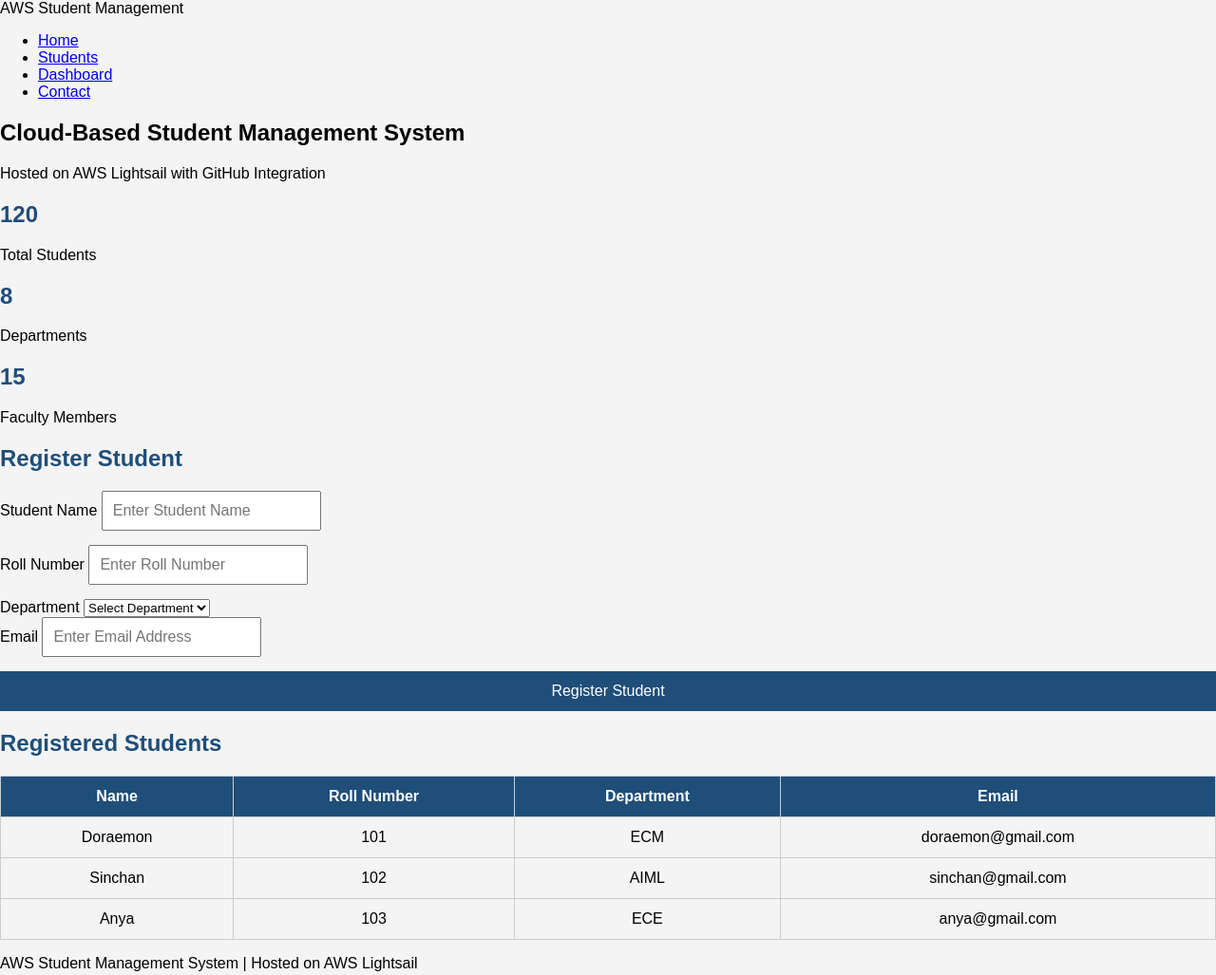
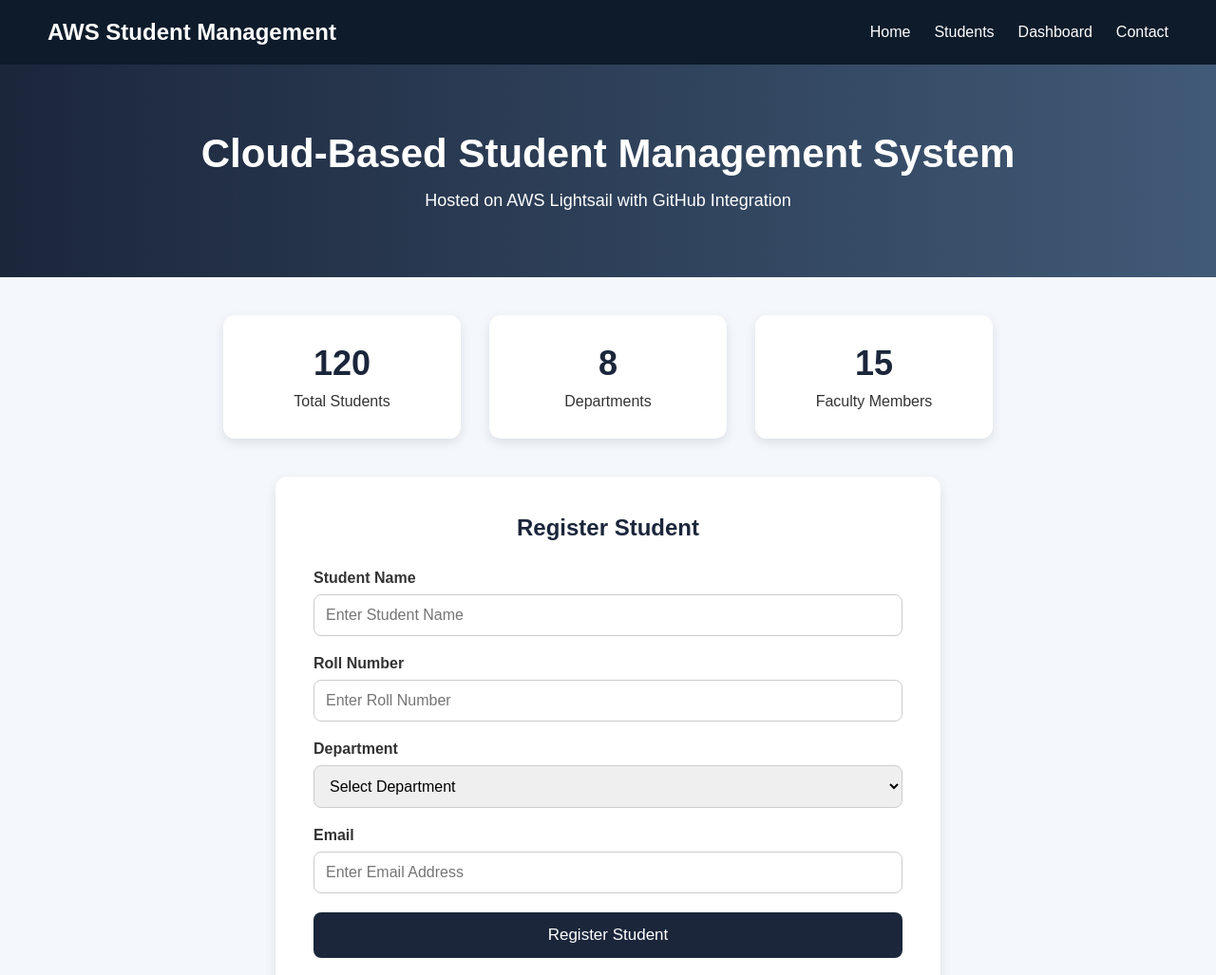
Before and after one commit to sravya-99/aws-student-management, a plain HTML site: page index.html in a window 1280 px wide. Shown: the top 1027 px of the page at 95% size. Drawn offline with Linux system fonts and the light colour scheme.

Commit message:
Updated Student management

```diff
--- a/style.css
+++ b/style.css
@@ -1,70 +1,235 @@
+* {
+    margin: 0;
+    padding: 0;
+    box-sizing: border-box;
+}
+
 body {
     font-family: Arial, sans-serif;
-    background-color: #f4f4f4;
-    margin: 0;
-    padding: 0;
+    background-color: #f4f7fb;
+    color: #333;
 }
 
-header {
-    background-color: #1f4e79;
+/* Navigation Bar */
+
+.navbar {
+    background-color: #0d1b2a;
     color: white;
-    text-align: center;
-    padding: 20px;
+    display: flex;
+    justify-content: space-between;
+    align-items: center;
+    padding: 20px 50px;
 }
 
-.container {
-    width: 80%;
-    margin: auto;
-    margin-top: 30px;
-    background: white;
-    padding: 20px;
-    border-radius: 10px;
+.logo {
+    font-size: 24px;
+    font-weight: bold;
 }
 
-h2 {
-    color: #1f4e79;
+.nav-links {
+    list-style: none;
+    display: flex;
 }
 
-form {
-    display: flex;
-    flex-direction: column;
+.nav-links li {
+    margin-left: 25px;
 }
 
-input {
+.nav-links a {
+    color: white;
+    text-decoration: none;
+    transition: 0.3s;
+}
+
+.nav-links a:hover {
+    color: #4ea8de;
+}
+
+/* Hero Section */
+
+.hero {
+    text-align: center;
+    padding: 70px 20px;
+    background: linear-gradient(to right, #1b263b, #415a77);
+    color: white;
+}
+
+.hero h1 {
+    font-size: 42px;
     margin-bottom: 15px;
-    padding: 10px;
+}
+
+.hero p {
+    font-size: 18px;
+}
+
+/* Dashboard Cards */
+
+.dashboard {
+    display: flex;
+    justify-content: center;
+    gap: 30px;
+    margin: 40px 20px;
+    flex-wrap: wrap;
+}
+
+.card {
+    background-color: white;
+    width: 250px;
+    padding: 30px;
+    border-radius: 12px;
+    text-align: center;
+    box-shadow: 0px 4px 12px rgba(0,0,0,0.1);
+    transition: 0.3s;
+}
+
+.card:hover {
+    transform: translateY(-5px);
+}
+
+.card h2 {
+    color: #1b263b;
+    font-size: 36px;
+    margin-bottom: 10px;
+}
+
+/* Form Section */
+
+.form-section {
+    width: 80%;
+    max-width: 700px;
+    margin: auto;
+    background-color: white;
+    padding: 40px;
+    border-radius: 12px;
+    box-shadow: 0px 4px 12px rgba(0,0,0,0.1);
+}
+
+.form-section h2 {
+    text-align: center;
+    margin-bottom: 30px;
+    color: #1b263b;
+}
+
+.form-group {
+    margin-bottom: 20px;
+}
+
+.form-group label {
+    display: block;
+    margin-bottom: 8px;
+    font-weight: bold;
+}
+
+input,
+select {
+    width: 100%;
+    padding: 12px;
+    border-radius: 8px;
+    border: 1px solid #ccc;
     font-size: 16px;
 }
 
+input:focus,
+select:focus {
+    outline: none;
+    border-color: #1b263b;
+}
+
 button {
-    background-color: #1f4e79;
+    width: 100%;
+    padding: 14px;
+    background-color: #1b263b;
     color: white;
-    padding: 12px;
     border: none;
-    font-size: 16px;
+    border-radius: 8px;
+    font-size: 17px;
     cursor: pointer;
+    transition: 0.3s;
 }
 
 button:hover {
-    background-color: #163d5c;
+    background-color: #415a77;
+}
+
+/* Table Section */
+
+.table-section {
+    width: 90%;
+    margin: 50px auto;
+}
+
+.table-section h2 {
+    text-align: center;
+    margin-bottom: 20px;
+    color: #1b263b;
 }
 
 table {
     width: 100%;
     border-collapse: collapse;
-    margin-top: 20px;
+    background-color: white;
+    box-shadow: 0px 4px 12px rgba(0,0,0,0.1);
 }
 
-table, th, td {
-    border: 1px solid #ccc;
-}
-
-th {
-    background-color: #1f4e79;
+thead {
+    background-color: #1b263b;
     color: white;
 }
 
-th, td {
-    padding: 12px;
+th,
+td {
+    padding: 15px;
     text-align: center;
+    border-bottom: 1px solid #ddd;
 }
+
+tr:hover {
+    background-color: #f1f1f1;
+}
+
+/* Footer */
+
+footer {
+    background-color: #0d1b2a;
+    color: white;
+    text-align: center;
+    padding: 20px;
+    margin-top: 40px;
+}
+
+/* Responsive Design */
+
+@media (max-width: 768px) {
+
+    .navbar {
+        flex-direction: column;
+        text-align: center;
+    }
+
+    .nav-links {
+        flex-direction: column;
+        margin-top: 15px;
+    }
+
+    .nav-links li {
+        margin: 10px 0;
+    }
+
+    .hero h1 {
+        font-size: 30px;
+    }
+
+    .dashboard {
+        flex-direction: column;
+        align-items: center;
+    }
+
+    .form-section {
+        width: 95%;
+    }
+
+    table {
+        font-size: 14px;
+    }
+}
```
